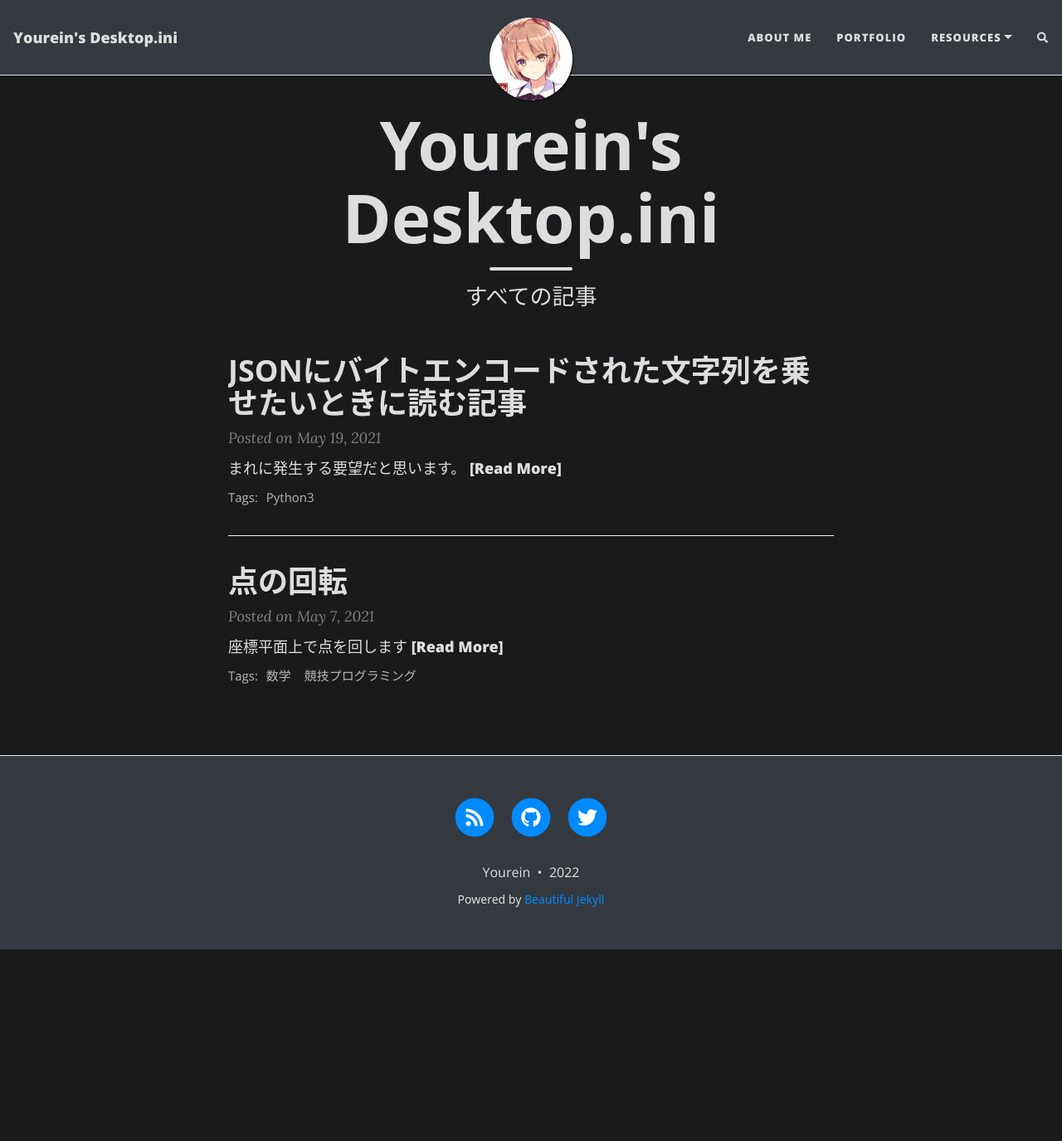
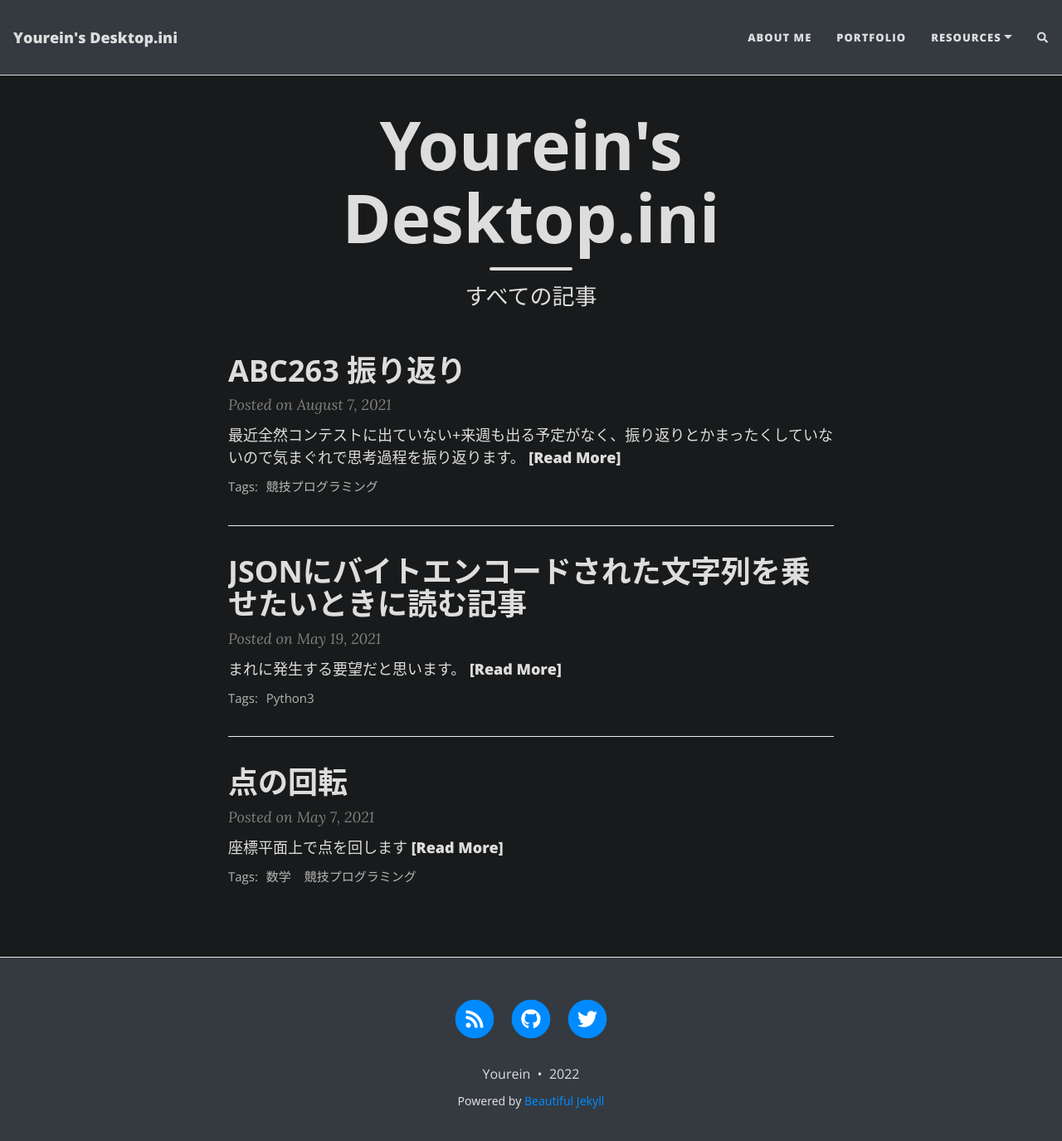
Before and after one commit to Yourein/Yourein.github.io, a Jekyll site: the page built from index.html, in a window 1280 px wide and 1387 px high. Shown: the top 1375 px of the window at 83% size. Built offline with Jekyll 4.4.1, drawn with Linux system fonts in a browser that asks for light colours; nearby versions of some CDN libraries; the list of posts is cut into pages by our own code; comment, search, counter and statistics services are not loaded; some of the changed lines change nothing that is shown.

Commit message:
Wrote new article

```diff
--- a/_config.yml
+++ b/_config.yml
@@ -25,7 +25,7 @@ navbar-links:
 
 # Image to show in the navigation bar - works best with a square image
 # Remove this parameter if you don't want an image in the navbar
-avatar: "/assets/img/waifulabs03.png"
+# avatar: "/assets/img/waifulabs03.png"
 
 # By default, the image is cut into a circle. You can disable this behaviour by setting 'round-avatar: false'
 round-avatar: true
--- /dev/null
+++ b/_posts/2021-8-7-ABC263.md
@@ -0,0 +1,69 @@
+---
+layout: page
+title: ABC263 振り返り
+tags: [競技プログラミング]
+---
+
+最近全然コンテストに出ていない+来週も出る予定がなく、振り返りとかまったくしていないので気まぐれで思考過程を振り返ります。
+
+# A - Full House
+
+なにも問題を読んでいなかったせいで、入力として与えられるのが英小文字だと勝手に思い込んで、そんなコードを書きました。
+結果8分。普通に焦りましたが、まあ問題を読んでいなかったのが悪いです。
+
+[提出33809097](https://atcoder.jp/contests/abc263/submissions/33809097)
+
+# B - Ancestor
+
+既出([ABC163-C: management](https://atcoder.jp/contests/abc163/tasks/abc163_c))です。既出ですが、これがBに出るんだという気持ちになりました。
+よくよく考えるとwhile文ないし、for文とbreakが使えれば確かに解くことはできるので、Bで妥当かなという気持ちになりました。
+
+コンテスト終了後に、想定解がDPであることでちょっと荒れてましたが、まあ、全人類N番目の人から辿ってると思うので無問題だと思います。
+
+[提出 #33811485](https://atcoder.jp/contests/abc263/submissions/33811485)
+
+# C - Monotonically Increasing
+
+これも多分既出です。本当に既出かは知りませんが、制約見て5秒でDFS書きました。
+
+[提出 #33814276](https://atcoder.jp/contests/abc263/submissions/33814276)
+
+# D - Left Right Operation
+
+ようやく競プロらしい問題が出てきました。
+同時に考えると面倒な要素は分解できるか考えましょう。
+
+片方の端点がもう片方の端点を飛び越えない($x > N-y+1$みたいにならない)ようにするとして、こういうのは片方を固定したい気分になります。
+左側を固定するとして、適当に$x$を定めたとき、書き換えた分の総和は$x \times L$になります。
+また、このとき右側をどれだけ伸ばすかという話になりますが、「$y$を$i$までとしたときの数列の総和」という配列をいい感じに作っておいて、$(x, N]$でRange Minを問い合わせることにします。
+RMQする配列の初期化を$N \rightarrow 1$という感じに行うと、左側の動きに関係なく右側を動かしたときの数列の和を得られるので、これを使います。
+この問題では数列の和の最小化が問われているので、数列の和を小さくできるなら貪欲に小さくしたほうが嬉しいです。
+
+で、いい感じにやることで、$\text{左を書き換えた分}\times L + \text{右を書き換えた分}\times R + 何も書き換えていない部分の和$という感じの式になって、何も書き換えていない部分の和は累積和でいい感じに処理できます。
+
+正当性がイマイチ微妙で、実装も「やりたくねー」などといってTwitterを見ていたので、15分くらいのロスです。
+他にも、
+
+- しゃくとり法か? (違う...)
+- DPか? (それでも行ける)
+- 二分探索か? (違う...)
+- 累積和もって片方決め打つか
+
+みたいな感じだったので、空振りが多かったですね。
+
+[提出 #33831113](https://atcoder.jp/contests/abc263/submissions/33831113)
+
+# E - Sugoroku 3
+
+まともに見てません。
+確率DPの部類かなーということはなんとなくわかりました。
+
+# 総評
+
+問題文を読みましょう。解法があるなら面倒くさがらずにコードを書きましょう。
+
+![](https://firebasestorage.googleapis.com/v0/b/kdatabase-1088a.appspot.com/o/263stands.jpg?alt=media&token=4b774647-1fec-434f-8f1a-8a12903a7bb5)
+
+<blockquote class="twitter-tweet"><p lang="ja" dir="ltr">YoureinさんのLINE Verda プログラミングコンテスト（AtCoder Beginner Contest 263）での成績：1535位<br>パフォーマンス：1242相当<br>レーティング：943→977 (+34) :)<a href="https://twitter.com/hashtag/AtCoder?src=hash&amp;ref_src=twsrc%5Etfw">#AtCoder</a> <a href="https://twitter.com/hashtag/LINEVerda%E3%83%97%E3%83%AD%E3%82%B0%E3%83%A9%E3%83%9F%E3%83%B3%E3%82%B0%E3%82%B3%E3%83%B3%E3%83%86%E3%82%B9%E3%83%88?src=hash&amp;ref_src=twsrc%5Etfw">#LINEVerdaプログラミングコンテスト</a>（ABC263） <a href="https://t.co/CKw3jQ8IQA">https://t.co/CKw3jQ8IQA</a></p>&mdash; Yourein (@Yourein1) <a href="https://twitter.com/Yourein1/status/1555940136335986688?ref_src=twsrc%5Etfw">August 6, 2022</a></blockquote> <script async src="https://platform.twitter.com/widgets.js" charset="utf-8"></script>
+
+借金返済まではあともうすこしかかりそうです。
```
